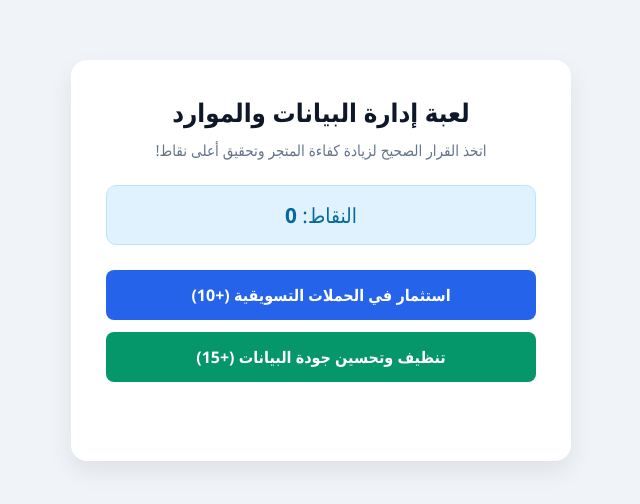
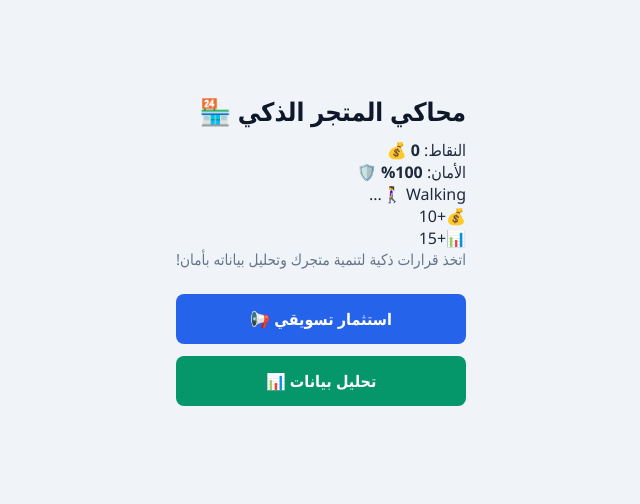
Before and after one commit to fatimahsaleh2019-wq/my-web-game, a plain HTML site: page index.html in a window 1280 px wide. Shown: the part 140-644 px from the top of the page, without its empty margins (319-959 px from the left). Drawn offline with Linux system fonts and the light colour scheme.

Commit message:
Update index.html

```diff
--- a/index.html
+++ b/index.html
@@ -5,25 +5,40 @@
     <meta name="viewport" content="width=device-width, initial-scale=1.0">
     <!-- سياسة أمان المحتوى لضمان حماية اللعبة -->
     <meta http-equiv="Content-Security-Policy" content="default-src 'self' 'unsafe-inline';">
-    <title>لعبة إدارة الموارد وتحليل البيانات</title>
+    <title>محاكي المتجر الذكي وآمن البيانات</title>
     <link rel="stylesheet" href="style.css">
 </head>
 <body>
-    <div class="game-container">
-        <h1>لعبة إدارة البيانات والموارد</h1>
-        <p>اتخذ القرار الصحيح لزيادة كفاءة المتجر وتحقيق أعلى نقاط!</p>
+    <div class="game-box">
+        <header>
+            <h1>محاكي المتجر الذكي 🏪</h1>
+            <div class="stats-bar">
+                <div class="stat-item">النقاط: <strong id="score">0</strong> 💰</div>
+                <div class="stat-item">الأمان: <strong id="securityLevel">100%</strong> 🛡️</div>
+            </div>
+        </header>
 
-        <div class="score-board">
-            <span>النقاط: <strong id="score">0</strong></span>
+        <!-- ساحة اللعبة البصرية (هنا تحدث الحركة) -->
+        <div class="game-scene">
+            <!-- شخصية الزبون التي ستتحرك -->
+            <div id="customer" class="character">Walking 🚶‍♀️...</div>
+
+            <!-- مؤثرات نقدية تظهر عند الضغط -->
+            <div id="moneyEffect" class="effect">💰+10</div>
+            <!-- مؤثرات بيانات تظهر عند الضغط -->
+            <div id="dataEffect" class="effect data-eff">📊+15</div>
         </div>
 
-        <div class="actions">
-            <button id="investBtn">استثمار في الحملات التسويقية (+10)</button>
-            <button id="cleanBtn">تنظيف وتحسين جودة البيانات (+15)</button>
+        <div class="control-panel">
+            <p>اتخذ قرارات ذكية لتنمية متجرك وتحليل بياناته بأمان!</p>
+            <div class="actions">
+                <button id="investBtn" title="زيادة المبيعات عبر التسويق">استثمار تسويقي 📢</button>
+                <button id="cleanBtn" title="تحسين جودة البيانات لتحليل أدق">تحليل بيانات 📊</button>
+            </div>
         </div>
 
-        <!-- خانة آمنة تماماً ضد ثغرات XSS -->
-        <div id="message" class="message"></div>
+        <!-- خانة الرسائل الآمنة -->
+        <div id="message" class="message-area"></div>
     </div>
 
     <script src="script.js"></script>
```
